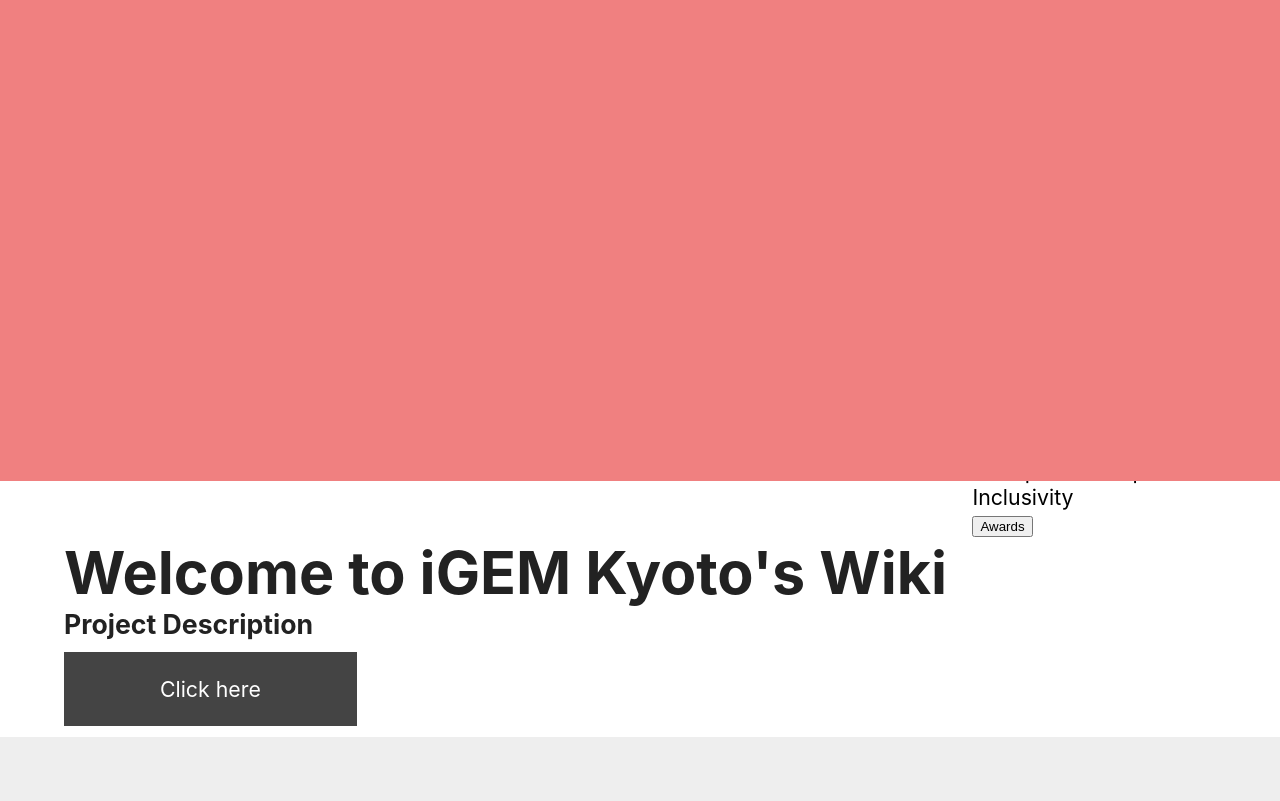
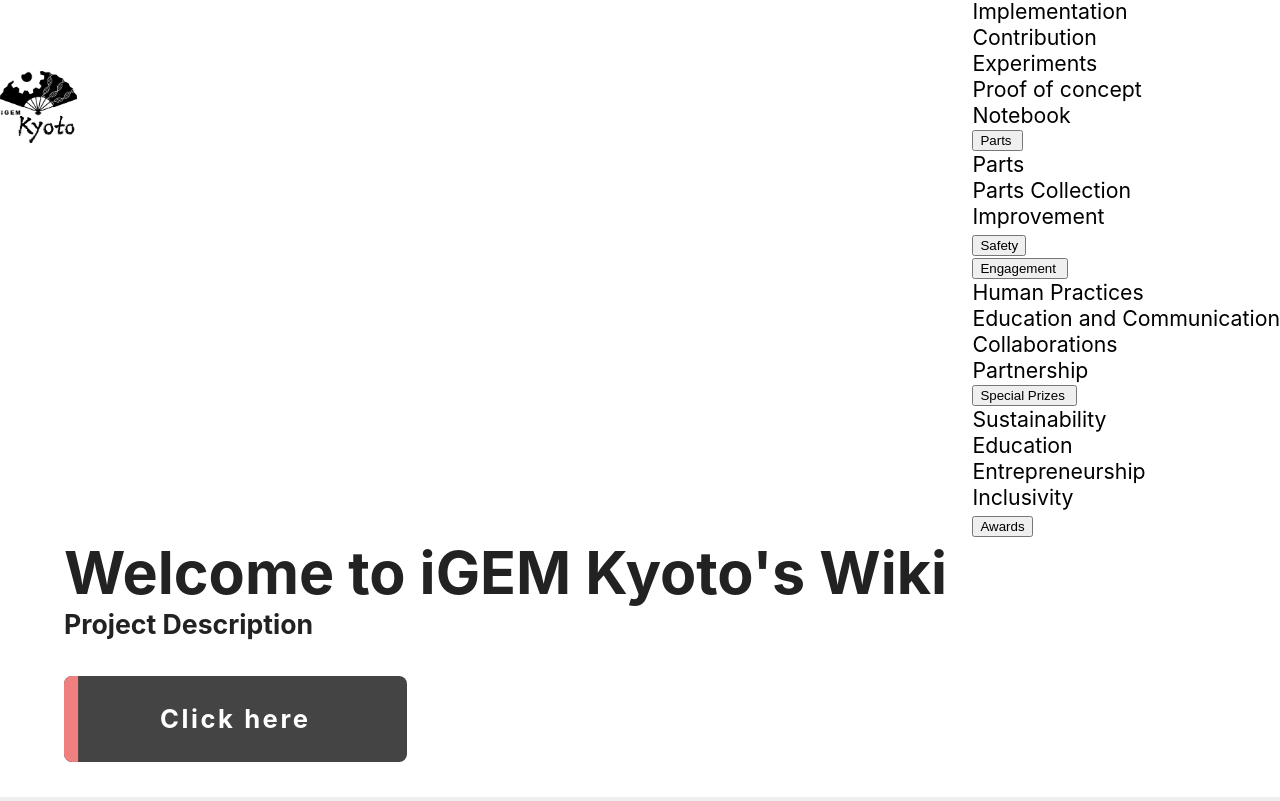
Before and after one commit to iGEMKyotoOfficial/2023-Wiki, a Next.js app: page / in a window 1280 px wide. Shown: the part 319-1120 px from the top of the page. Built offline with nearby package versions, Linux system fonts and the light colour scheme.

Commit message:
Import button styles

```diff
--- a/styles/globals.css
+++ b/styles/globals.css
@@ -63,6 +63,13 @@ body, h1, h2, h3, p, figure, ul {
   list-style: none;
 }
 
+*,
+*:before,
+*:after {
+  -webkit-box-sizing: inherit;
+  box-sizing: inherit;
+}
+
 /* Manually added CSSs */
 
 /* MD */
@@ -71,6 +78,31 @@ body, h1, h2, h3, p, figure, ul {
 }
 
 /* ボタン　*/
+/* こいつが関係？ */
+.btn,
+a.btn,
+button.btn {
+  font-size: 1.6rem;
+  font-weight: 700;
+  line-height: 1.5;
+  position: relative;
+  display: inline-block;
+  padding: 1rem 4rem;
+  cursor: pointer;
+  -webkit-user-select: none;
+  -moz-user-select: none;
+  -ms-user-select: none;
+  user-select: none;
+  -webkit-transition: all 0.3s;
+  transition: all 0.3s;
+  text-align: center;
+  vertical-align: middle;
+  text-decoration: none;
+  letter-spacing: 0.1em;
+  color: #444444;
+  border-radius: 0.5rem;
+}
+
 a.btn-flat {
   overflow: hidden;
   padding: 1.5rem 6rem;
@@ -100,3 +132,46 @@ a.btn-flat:hover:before {
   -webkit-transform: translateX(0%);
   transform: translateX(0%);
 }
+
+a.btn-flat:before {
+  position: absolute;
+  top: 0;
+  left: 0;
+  width: 100%;
+  height: 100%;
+  content: '';
+  -webkit-transition: all .5s ease-in-out;
+  transition: all .5s ease-in-out;
+  -webkit-transform: translateX(-96%);
+  transform: translateX(-96%);
+  background: #f08080;
+}
+
+a.btn-flat:hover:before {
+  -webkit-transform: translateX(0%);
+  transform: translateX(0%);
+}
+
+
+a.btn-border {
+  border: 1px solid #444444;
+  border-radius: 6;
+  background: #ffffff;
+  -webkit-box-shadow: 4px 4px 0 #444444;
+  box-shadow: 4px 4px 0 #444444;
+  margin-left: 2%;
+  margin-right: 2%;
+  margin-top: 0%;
+  margin-bottom: 3%;
+  width: 25%;
+  text-align: center;
+  padding: 20px 10px;
+}
+
+a.btn-border:hover {
+  border: 1px solid #444444;
+  -webkit-box-shadow: -4px -4px 0 #444444;
+  box-shadow: -4px -4px 0 #444444;
+  background-color: #f08080;
+  color: #ffffff;
+}
```
